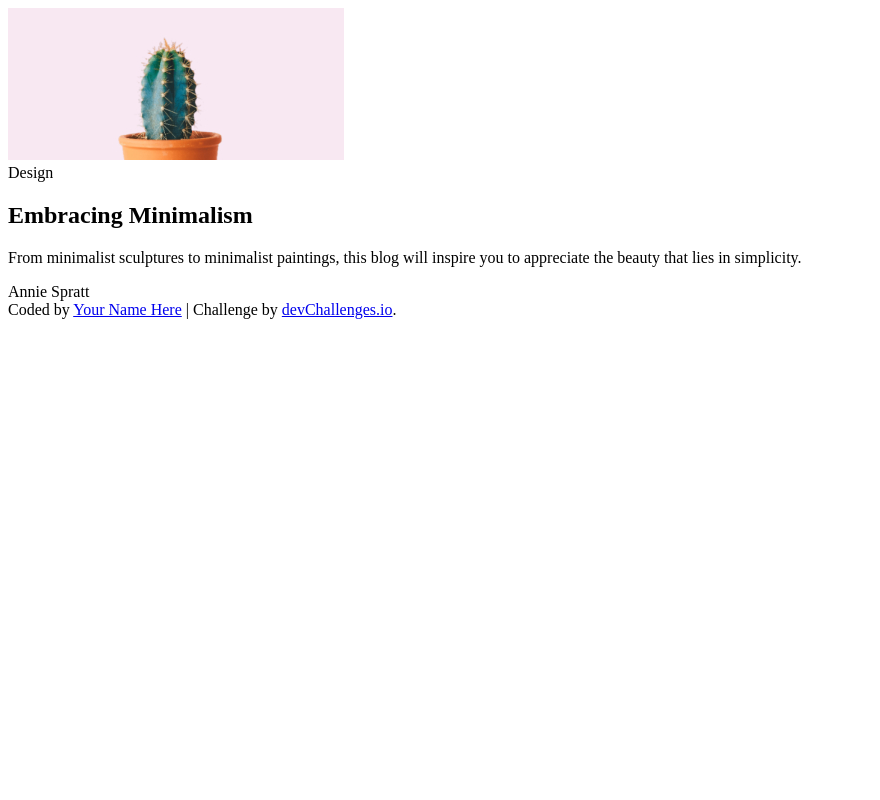
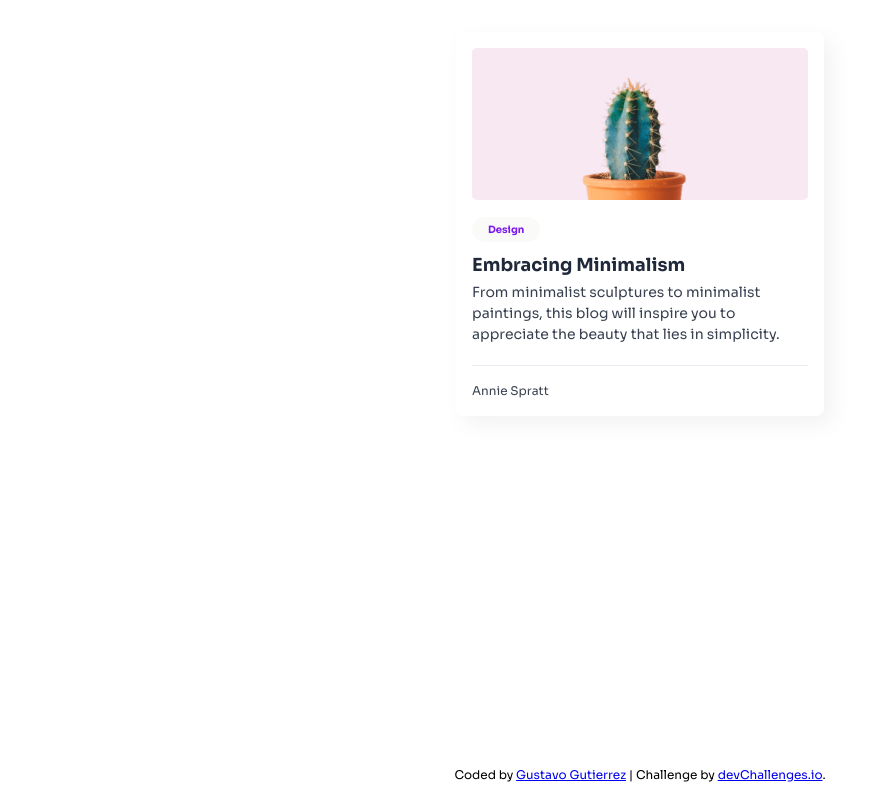
Before and after one commit to gustavo2023/minimal-blog-card, a plain HTML site: page index.html in a window 1280 px wide. Shown: the whole page, without its empty margins (0-880 px from the left). Drawn offline with Linux system fonts and the light colour scheme.

Commit message:
Add styles to the card. Change font family, font size and color to every component in the card. Use Flexbox to position the card and it's elements. Add proper spacing between elements inside the card

```diff
--- a/index.html
+++ b/index.html
@@ -14,6 +14,13 @@
     <title>devChallenges.io | Minimal Blog Card</title>
 
     <link rel="stylesheet" href="styles.css" />
+
+    <link rel="preconnect" href="https://fonts.googleapis.com" />
+    <link rel="preconnect" href="https://fonts.gstatic.com" crossorigin />
+    <link
+      href="https://fonts.googleapis.com/css2?family=Sora:wght@100..800&display=swap"
+      rel="stylesheet"
+    />
   </head>
   <body>
     <main>
@@ -39,7 +46,11 @@
     </main>
     <footer>
       <div class="author-info">
-        Coded by <a href="#">Your Name Here</a> | Challenge by
+        Coded by
+        <a href="https://github.com/gustavo2023" target="_blank"
+          >Gustavo Gutierrez</a
+        >
+        | Challenge by
         <a href="https://www.devchallenges.io?ref=challenge" target="_blank"
           >devChallenges.io</a
         >.
--- a/styles.css
+++ b/styles.css
@@ -0,0 +1,177 @@
+/* Start of CSS Reset */
+
+*,
+*::before,
+*::after {
+  box-sizing: border-box;
+  margin: 0;
+  padding: 0;
+}
+
+html {
+  box-sizing: inherit;
+  height: 100%;
+  scroll-behavior: smooth;
+}
+
+html {
+  text-size-adjust: none;
+}
+
+body,
+h1,
+h2,
+h3,
+h4,
+p,
+figure,
+blockquote,
+dl,
+dd {
+  margin-block-end: 0;
+}
+
+ul[role="list"],
+ol[role="list"] {
+  list-style: none;
+}
+
+body {
+  min-height: 100vh;
+  height: 100%;
+  line-height: 1.5;
+  -webkit-font-smoothing: antialiased;
+  -moz-osx-font-smoothing: grayscale;
+}
+
+h1,
+h2,
+h3,
+h4,
+button,
+input,
+label {
+  line-height: 1.1;
+}
+
+h1,
+h2,
+h3,
+h4 {
+  text-wrap: balance;
+}
+
+img,
+picture {
+  max-width: 100%;
+  display: block;
+}
+
+input,
+button,
+textarea,
+select {
+  font-family: inherit;
+  font-size: inherit;
+}
+
+textarea:not([rows]) {
+  min-height: 10em;
+}
+
+:target {
+  scroll-margin-block: 5ex;
+}
+
+/* End of CSS Reset */
+
+/* Start of Global Styles */
+
+:root {
+  --title-font-size: 1.125rem;
+  --body-font-size: 0.875rem;
+  --small-text: 0.75rem;
+  --tag-text: 0.625rem;
+
+  --dark-blue: #20293a;
+  --light-blue: #394150;
+  --violet: #7c19ee;
+  --light-gray: #e5eaf0;
+  --seasalt: #fafaf9;
+  --lavender: #f2eafd;
+}
+
+body {
+  font-family: "Sora", sans-serif;
+  display: flex;
+  flex-direction: column;
+  justify-content: center;
+  align-items: center;
+  background-color: #ffffff;
+}
+
+main {
+  padding: 2rem;
+}
+
+.card {
+  max-width: 23rem;
+  display: flex;
+  flex-direction: column;
+  align-items: center;
+  background-color: #ffffff;
+  box-shadow: 8px 8px 20px 0px rgba(85, 85, 85, 0.08);
+  border-radius: 0.5rem;
+  padding: 1rem;
+}
+
+.img-container {
+  width: 100%;
+  border-radius: 0.3rem;
+  overflow: hidden;
+  margin-bottom: 1rem;
+}
+
+.img-container img {
+  width: 100%;
+  height: auto;
+  object-fit: cover;
+}
+
+.category {
+  background-color: var(--seasalt);
+  color: var(--violet);
+  font-size: var(--tag-text);
+  font-weight: 700;
+  padding: 0.375rem 1rem;
+  border-radius: 1rem;
+}
+
+section {
+  margin: 1rem 0;
+  border-bottom: 1px solid var(--light-gray);
+}
+
+h2 {
+  font-size: var(--title-font-size);
+  color: var(--dark-blue);
+  margin-bottom: 0.375rem;
+}
+
+p {
+  font-size: var(--body-font-size);
+  color: var(--light-blue);
+  margin-bottom: 1.25rem;
+}
+
+.author {
+  font-size: var(--small-text);
+  color: var(--light-blue);
+}
+
+footer {
+  margin-top: auto;
+  text-align: center;
+  font-size: var(--small-text);
+  padding: 1rem;
+}
```
